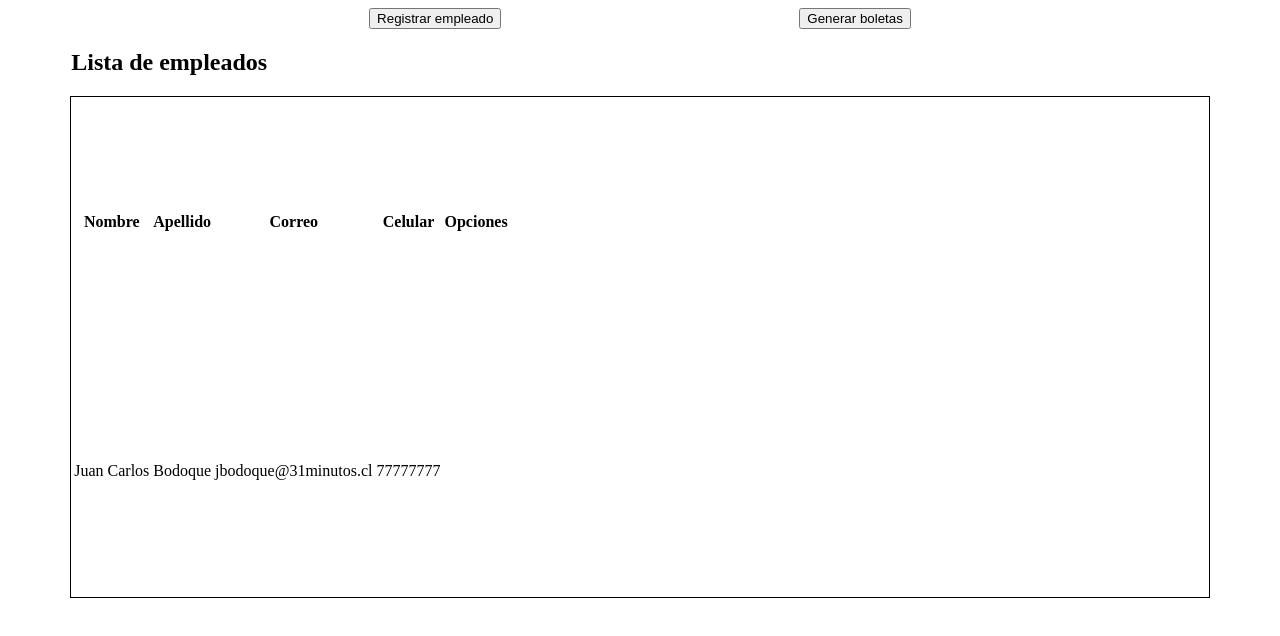
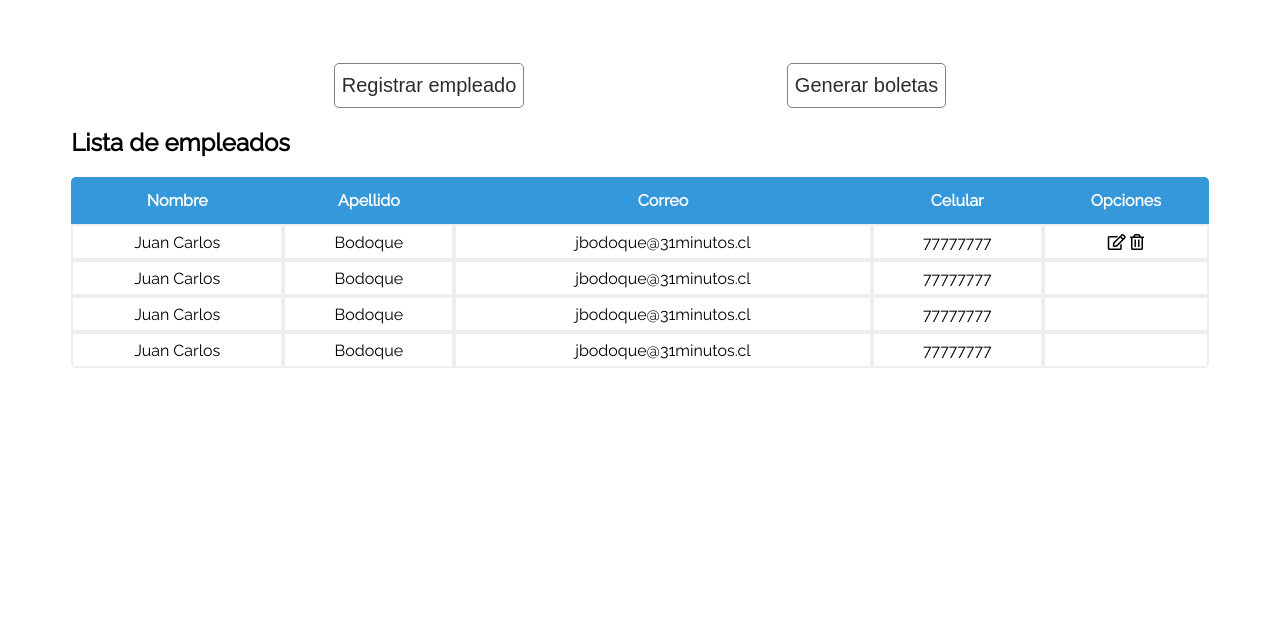
Before and after one commit to rtorricodev/ArquiSoftProject, a website: page views/inicio.html in a window 1280 px wide. Drawn offline with Linux system fonts and the light colour scheme.

Commit message:
Se anadio mas estilos a las vistas

```diff
--- a/views/inicio.html
+++ b/views/inicio.html
@@ -1,23 +1,27 @@
 <!DOCTYPE html>
 <html lang="en">
+
 <head>
     <meta charset="UTF-8">
     <meta name="viewport" content="width=device-width, initial-scale=1.0">
     <meta http-equiv="X-UA-Compatible" content="ie=edge">
     <link rel="stylesheet" href="styles/inicio.css">
+    <link rel="stylesheet" href="https://use.fontawesome.com/releases/v5.8.2/css/all.css" integrity="sha384-oS3vJWv+0UjzBfQzYUhtDYW+Pj2yciDJxpsK1OYPAYjqT085Qq/1cq5FLXAZQ7Ay" crossorigin="anonymous">
+    <link href="https://fonts.googleapis.com/css?family=Raleway&display=swap" rel="stylesheet">
     <title>Inicio</title>
 </head>
+
 <body>
     <div class='body'>
         <div class="button-section">
-            <button>Registrar empleado</button>
-            <button>Generar boletas</button>
+            <button class="button">Registrar empleado</button>
+            <button class="button">Generar boletas</button>
         </div>
         <div class='title-section'>
             <h2 class='title'>Lista de empleados</h2>
         </div>
         <div class='table-section'>
-            <table>
+            <table class='table'>
                 <tr>
                     <th>Nombre</th>
                     <th>Apellido</th>
@@ -30,9 +34,35 @@
                     <td>Bodoque</td>
                     <td>jbodoque@31minutos.cl</td>
                     <td>77777777</td>
+                    <td>
+                        <i class="far fa-edit icon"></i>
+                        <i class="far fa-trash-alt icon"></i>
+                    </td>
+                </tr>
+                <tr>
+                    <td>Juan Carlos</td>
+                    <td>Bodoque</td>
+                    <td>jbodoque@31minutos.cl</td>
+                    <td>77777777</td>
+                    <td></td>
+                </tr>
+                <tr>
+                    <td>Juan Carlos</td>
+                    <td>Bodoque</td>
+                    <td>jbodoque@31minutos.cl</td>
+                    <td>77777777</td>
+                    <td></td>
+                </tr>
+                <tr>
+                    <td>Juan Carlos</td>
+                    <td>Bodoque</td>
+                    <td>jbodoque@31minutos.cl</td>
+                    <td>77777777</td>
+                    <td></td>
                 </tr>
             </table>
         </div>
     </div>
 </body>
+
 </html>
--- a/views/styles/inicio.css
+++ b/views/styles/inicio.css
@@ -3,6 +3,8 @@
     height: auto;
     display: flex;
     flex-direction: column;
+    margin-top: 5%;
+    font-family: 'Raleway';
 }
 
 .button-section {
@@ -12,15 +14,57 @@
     justify-content: space-evenly;
 }
 
+.button {
+    border: 1px solid grey;
+    color: #2a2e31;
+    background-color: transparent;
+    border-radius: 5px;
+    text-align: center;
+    cursor: pointer;
+    font-size: 20px;
+    padding: 7px;
+    height: 45px;
+    outline: none;
+}
+
 .title-section {
     width: 90%;
     align-self: center;
 }
 
-.table-section{
+.table-section {
     width: 90%;
-    border: 1px solid black;
-    height: 500px;
+    height: auto;
     display: flex;
     align-self: center;
 }
+
+.table {
+    width: 100%;
+    border-radius: 5px;
+    text-align: center;
+    border-spacing: 0px;
+    overflow: hidden;
+    height: auto;
+}
+
+td {
+    height: 30px;
+    border: 2px solid #eeeeee;
+}
+
+th {
+    background-color: #3498DB;
+    color: white;
+    height: 45px;
+}
+
+.icon:hover {
+    color: #3498DB;
+}
+
+.button:hover {
+    border-color: #3498DB;
+    font-size: 20.5px;
+    color: #3498DB;
+}
```
Also changed, not shown: views/boletas.html (+16 -9 lines), views/empleado.html (+18 -9 lines), views/styles/boletas.css (+9 -7 lines), views/styles/empleado.css (+37 -2 lines).
